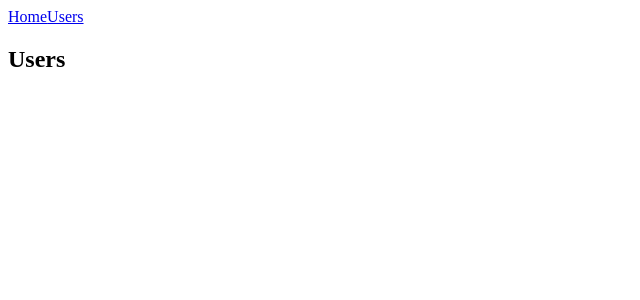
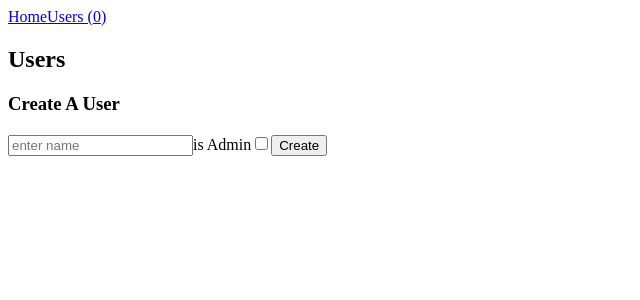
Before and after one commit to octokatherine/Acme-Users-Admins-CRUD, a React app: page /#/users in a window 1280 px wide. Before the commit this address led to /#/users/1. Shown: the top 300 px of the page, without its empty margins (0-640 px from the left). Built offline with nearby package versions, Linux system fonts and the light colour scheme; the HTML template or start-up script is replaced by a standard one.

Commit message:
added admin check

```diff
--- a/src/App.js
+++ b/src/App.js
@@ -90,6 +90,7 @@
 import Home from './Home';
 import Users from './Users';
 import {HashRouter, NavLink, Route} from 'react-router-dom'
+
 const db = new DB('users');
 
 
@@ -100,20 +101,31 @@
       this.state = {
         users: []
       }
+      this.createUser = this.createUser.bind(this);
     }
     componentDidMount(){
       db.read()
         .then(users => this.setState({ users }))
     }
+
+    createUser(e, name){
+        e.preventDefault();
+        db.create(name)
+        console.log('created')
+    }
+
     render(){
         console.log(this.state);
         const { users } = this.state;
+        const { createUser } = this;
       return(
           <HashRouter>
-            <NavLink exact activeClassName='is-active' to='/'>Home</NavLink>
-            <NavLink exact activeClassName='is-active' to='/users'>Users</NavLink>
+            <div id='nav'>
+                <NavLink exact activeClassName='is-active' to='/'>Home</NavLink>
+                <NavLink exact activeClassName='is-active' to='/users'>Users ({users.length})</NavLink>
+            </div>
             <Route exact path='/' component={Home}/>
-            <Route path='/users' render={()=><Users users={users} />}/>
+            <Route path='/users' render={()=><Users users={users} createUser={createUser}/>}/>
           </HashRouter>
       );
     }
--- /dev/null
+++ b/src/CreateUser.js
@@ -0,0 +1,40 @@
+import React, { Component } from 'react';
+
+class CreateUser extends Component {
+    constructor(props) {
+        super(props);
+        this.state = {
+            name: '',
+            isAdmin: false
+         }
+         this.handleChange = this.handleChange.bind(this);
+         this.handleCheckChange = this.handleCheckChange.bind(this);
+    }
+
+    handleChange(ev){
+        this.setState({name: ev.target.value})
+        console.log(this.state.name)
+    }
+
+    handleCheckChange(ev){
+        const value = event.target.checked
+        this.setState({isAdmin: value})
+    }
+
+    render() {
+        const { createUser } = this.props;
+        const { handleChange, handleCheckChange } = this;
+        const { name, isAdmin } = this.state;
+        return (
+            <form onSubmit={(e)=>createUser(e, name)}>
+                <h3>Create A User</h3>
+                <input type='text' name='name' placeholder='enter name' value={name} onChange={handleChange}></input>
+                <label>is Admin</label>
+                <input type="checkbox" name="isAdmin" checked={isAdmin} onChange={handleCheckChange}></input>
+                <button type='submit'>Create</button>
+            </form>
+         );
+    }
+}
+
+export default CreateUser;
--- a/src/Users.js
+++ b/src/Users.js
@@ -1,4 +1,5 @@
 import React, { Component } from 'react';
+import CreateUser from './CreateUser'
 
 class Users extends Component {
     constructor(props) {
@@ -6,14 +7,15 @@
         this.state = {  }
     }
     render() {
-        const { users } = this.props;
+        const { users, createUser } = this.props;
         console.log(users)
         return (
             <div>
                 <h2>Users</h2>
+                <CreateUser createUser={createUser}/>
                 {
                     users.map(user=> {
-                        return <div>{Object.keys(user).map( key=>{
+                        return <div key={user.id}>{Object.keys(user).map( key=>{
                         if (key !== 'id') return user[key]
                     })}</div>
                     })
```
Also changed, not shown: 3 other files (tests, documents, lock files or other folders).
